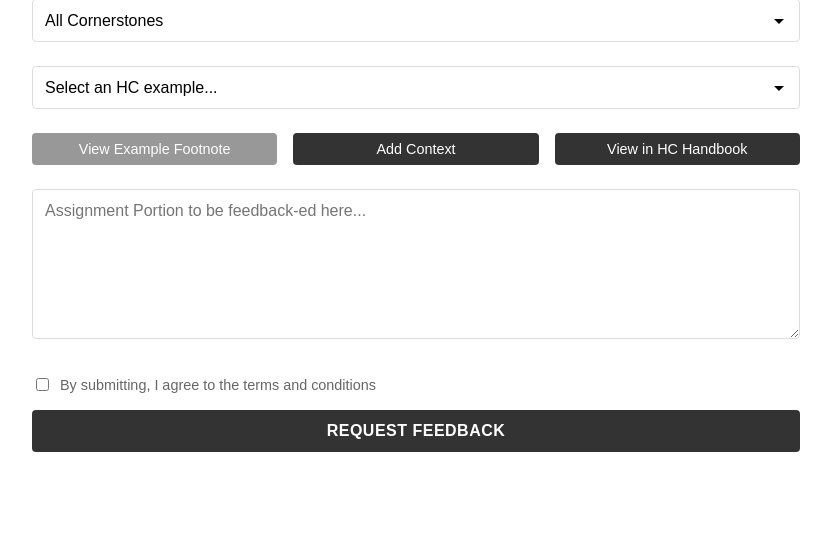
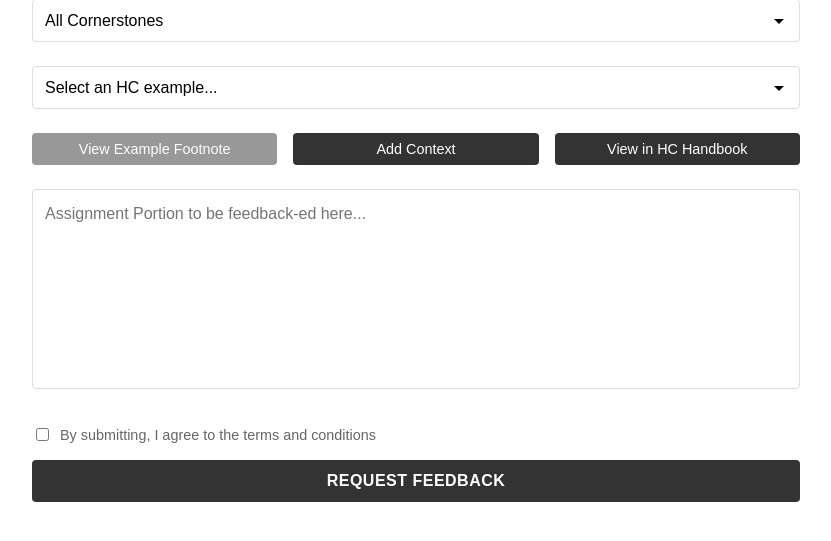
Before and after one commit to minerva-university/cs162-hc-feedback, a Flask app: page / in a window 1280 px wide. Shown: the part 152-693 px from the top of the page, without its empty margins (224-1055 px from the left). Run offline with Flask 3, Linux system fonts and the light colour scheme; data comes from the database, SQL or seed files in the repository.

Commit message:
fix the size of the main textbox

```diff
--- a/app/static/css/styles.css
+++ b/app/static/css/styles.css
@@ -118,12 +118,15 @@
 
 .feedback-textarea {
     width: 100%;
-    min-height: 150px;
+    height: 200px;
+    resize: none;  /* Disable manual resizing */
     padding: 0.75rem;
     border: 1px solid var(--border-color);
     border-radius: 4px;
     margin-bottom: 1rem;
     font-size: 1rem;
+    line-height: 1.5;
+    overflow-y: auto; /* Add scrollbar for overflow */
 }
 
 /* Feedback Results */
--- a/app/templates/index.html
+++ b/app/templates/index.html
@@ -36,8 +36,8 @@
 
     <!-- Feedback Form -->
     <form id="feedbackForm" class="feedback-form" onsubmit="submitFeedback(event)">
-        <textarea id="assignmentText" placeholder="Assignment Portion to be feedback-ed here..."
-            class="feedback-textarea"></textarea>
+        <textarea id="assignmentText" class="feedback-textarea"
+            placeholder="Assignment Portion to be feedback-ed here..." spellcheck="true" rows="10"></textarea>
 
         <!-- Terms Checkbox -->
         <div class="terms-container">
```
